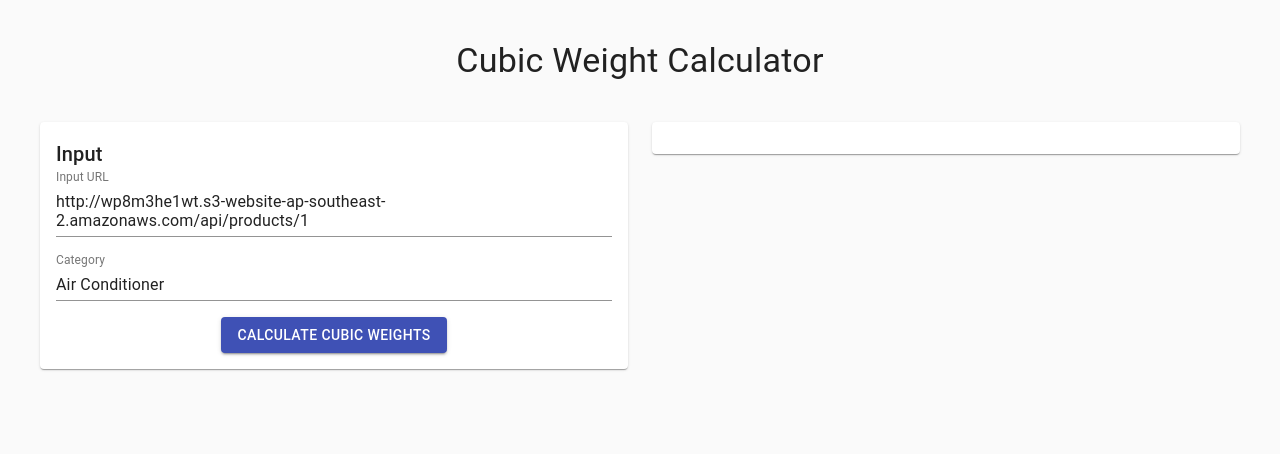
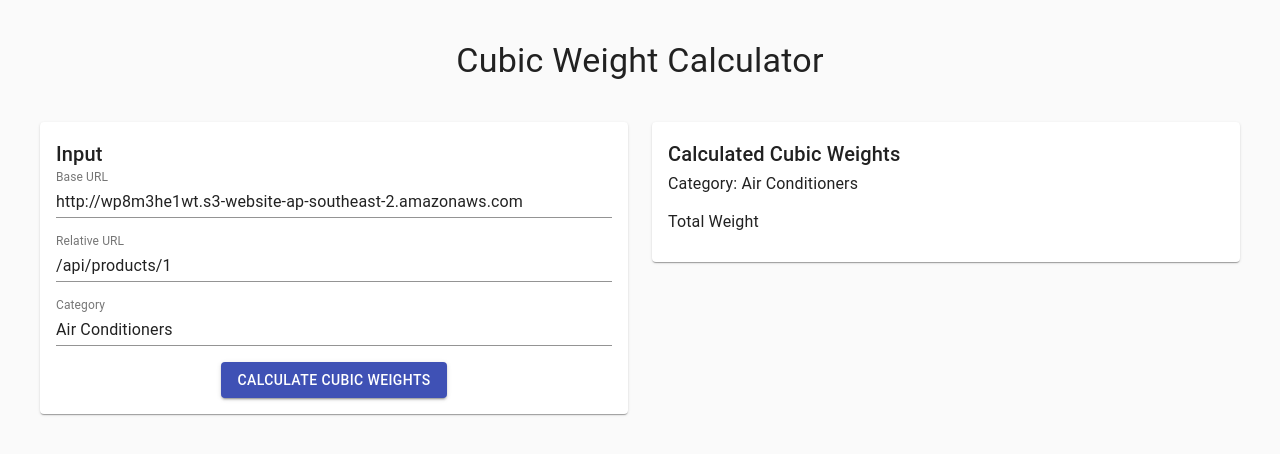
Before and after one commit to kieranongh/CubicWeightCalculator, a React (Create React App) app: page / in a window 1280 px wide. Shown: the top 454 px of the page. Built offline with nearby package versions, Linux system fonts and the light colour scheme.

Commit message:
Download, calculate and display results
- Change to separate baseUrl from
  relative so that "next" is simpler
- Create a download function that
  pulls from the "next" URL
- First pass at calculating cubic weights
- Create a simple display component

```diff
--- /dev/null
+++ b/src/components/CalcDisplay.jsx
@@ -0,0 +1,52 @@
+import React, { useEffect } from 'react'
+import { makeStyles } from '@material-ui/core/styles'
+
+import Typography from '@material-ui/core/Typography'
+import List from '@material-ui/core/List'
+import ListItem from '@material-ui/core/ListItem'
+import ListItemText from '@material-ui/core/ListItemText'
+
+const useStyles = makeStyles(theme => ({
+  listItem: {
+    padding: theme.spacing(1, 0),
+  },
+  total: {
+    fontWeight: '700',
+  }
+}))
+
+const CalcDisplay = props => {
+  const { calcProducts = [], category = ""} = props
+
+  console.log(`calcProducts => `, calcProducts)
+  const classes = useStyles()
+
+  return (
+    <React.Fragment>
+      <Typography variant="h6">Calculated Cubic Weights</Typography>
+      <Typography variant="subtitle1">Category: {category}</Typography>
+      <List disablePadding>
+        {calcProducts.map(product => (
+          <ListItem className={classes.listItem} key={product.title}>
+            <ListItemText
+              primary={`${product.title}`}
+            />
+            <ListItemText
+              primary={`Cubic Weight: ${product.cubicWeight}`}
+              secondary={`( H: ${product.size.height}, W: ${product.size.width}, L: ${product.size.length} )`}
+            />
+
+          </ListItem>
+        ))}
+        <ListItem data-testid="total-items" className={classes.listItem}>
+          <ListItemText primary="Total Weight" />
+          <Typography data-testid="total-weight-value" variant="subtitle1" className={classes.total}>
+
+          </Typography>
+        </ListItem>
+      </List>
+    </React.Fragment>
+  )
+}
+
+export default CalcDisplay
--- a/src/components/CubicWeightCalculator.jsx
+++ b/src/components/CubicWeightCalculator.jsx
@@ -8,7 +8,8 @@ import Grid from '@material-ui/core/Grid'
 import Typography from '@material-ui/core/Typography'
 
 import UrlForm from './UrlForm'
-// import CalcDisplay from './CalcDisplay'
+import CalcDisplay from './CalcDisplay'
+import { fetchProducts } from '../utils'
 
 const useStyles = makeStyles(theme => ({
   layout: {
@@ -22,18 +23,22 @@ const useStyles = makeStyles(theme => ({
   },
 }))
 
-const INITIAL_URL = "http://wp8m3he1wt.s3-website-ap-southeast-2.amazonaws.com/api/products/1"
-const INITIAL_CATEGORY = "Air Conditioner"
+const INITIAL_BASE = "http://wp8m3he1wt.s3-website-ap-southeast-2.amazonaws.com"
+const INITIAL_RELATIVE_URL = "/api/products/1"
+const INITIAL_CATEGORY = "Air Conditioners"
 
 const CubicWeightCalculator = () => {
   const classes = useStyles()
-  const [inputUrl, setInputUrl] = React.useState(INITIAL_URL)
+  const [baseUrl, setBaseUrl] = React.useState(INITIAL_BASE)
+  const [relativeUrl, setRelativeUrl] = React.useState(INITIAL_RELATIVE_URL)
   const [category, setCategory] = React.useState(INITIAL_CATEGORY)
-  const [calcDisplayData, setCalcDisplayData] = React.useState([])
+  const [calcProducts, setCalcProducts] = React.useState([])
   const [error, setError] = React.useState(null)
 
-  const calculateCubicWeights = () => {
-
+  const calculateCubicWeights = async () => {
+    const products = await fetchProducts(baseUrl, relativeUrl, category)
+    console.log(`products => `, products)
+    // setCalcProducts(products)
   }
 
   return (
@@ -54,8 +59,10 @@ const CubicWeightCalculator = () => {
           <Grid item xs={12} md={6}>
             <Paper className={classes.paper}>
               <UrlForm
-                inputUrl={inputUrl}
-                setInputUrl={setInputUrl}
+                baseUrl={baseUrl}
+                setBaseUrl={setBaseUrl}
+                relativeUrl={relativeUrl}
+                setRelativeUrl={setRelativeUrl}
                 category={category}
                 setCategory={setCategory}
                 calculateCubicWeights={calculateCubicWeights}
@@ -64,9 +71,10 @@ const CubicWeightCalculator = () => {
           </Grid>
           <Grid item xs={12} md={6}>
             <Paper className={classes.paper}>
-              {/* <CalcDisplay
-                calcDisplayData={calcDisplayData}
-              /> */}
+              <CalcDisplay
+                category={category}
+                calcProducts={calcProducts}
+              />
             </Paper>
           </Grid>
         </Grid>
--- a/src/components/UrlForm.jsx
+++ b/src/components/UrlForm.jsx
@@ -7,17 +7,22 @@ import { Grid } from '@material-ui/core'
 
 const UrlForm = props => {
   const {
-    inputUrl = "", setInputUrl,
+    baseUrl = "", setBaseUrl,
+    relativeUrl = "", setRelativeUrl,
     category = "", setCategory,
     calculateCubicWeights
   } = props
 
-  const handleInputUrl = event => {
-    setInputUrl("inputUrl", event.target.value)
+  const handleBaseUrl = event => {
+    setBaseUrl(event.target.value)
+  }
+
+  const handleRelativeUrl = event => {
+    setRelativeUrl(event.target.value)
   }
 
   const handleCategory = event => {
-    setCategory("category", event.target.value)
+    setCategory(event.target.value)
   }
 
 return (
@@ -30,11 +35,21 @@ return (
       <Grid item xs={12}>
         <TextField
           id="url"
-          label="Input URL"
+          label="Base URL"
           multiline
           fullWidth
-          value={inputUrl}
-          onChange={handleInputUrl}
+          value={baseUrl}
+          onChange={handleBaseUrl}
+        />
+      </Grid>
+      <Grid item xs={12}>
+        <TextField
+          id="url"
+          label="Relative URL"
+          multiline
+          fullWidth
+          value={relativeUrl}
+          onChange={handleRelativeUrl}
         />
       </Grid>
       <Grid item xs={12}>
--- /dev/null
+++ b/src/utils.js
@@ -0,0 +1,39 @@
+import axios from "axios"
+import _get from "lodash.get"
+
+const fetchProducts = async (base, url, category) => {
+  const categorisedProducts = []
+  var next = url
+
+  // if next url is not empty, continue searching through API
+  while(!!next) {
+    let data = await axios.get(base + next)
+
+    console.log(`data, CP => `, data, categorisedProducts)
+    const objects = _get(data, "data.objects")
+    console.log(`category => `, category)
+    const filtered = objects.filter(obj => {
+      console.log(`obj.category => `, obj.category)
+      return obj.category === category
+    })
+    console.log(`filtered => `, filtered)
+    const calculated = filtered.map(obj => ({
+      ...obj,
+      cubicWeight: calcCubicWeight(obj.size)
+    }))
+    calculated.forEach(product => categorisedProducts.push(product))
+    // categorisedProducts = categorisedProducts.concat(calculated)
+    next = data.data.next
+  }
+  return categorisedProducts
+}
+
+const CENTIMETRE_CUBED_TO_METERS_CUBED = 1000000
+const CUBIC_WEIGHT_CONVERSION_FACTOR = 250
+const calcCubicWeight = ({ height, width, length }) => {
+  return height * width * length / CENTIMETRE_CUBED_TO_METERS_CUBED * CUBIC_WEIGHT_CONVERSION_FACTOR
+}
+
+export {
+  fetchProducts
+}
```
